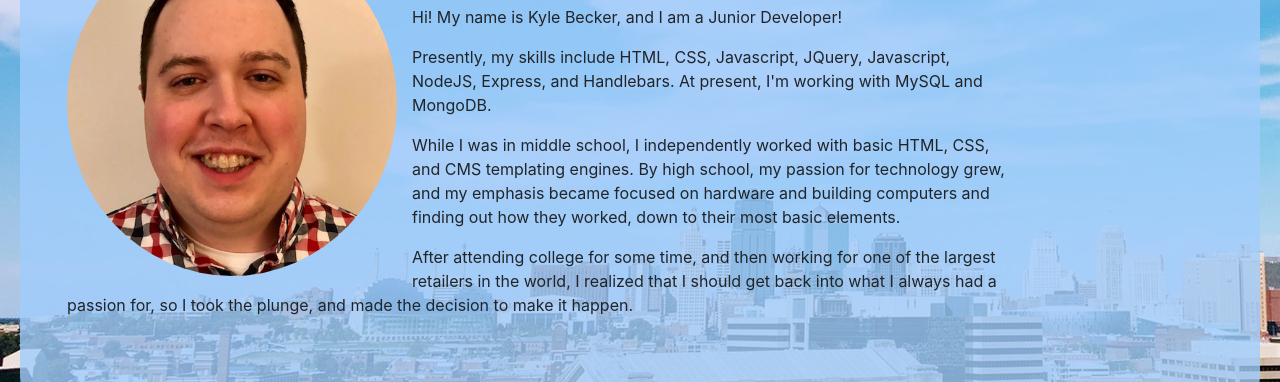
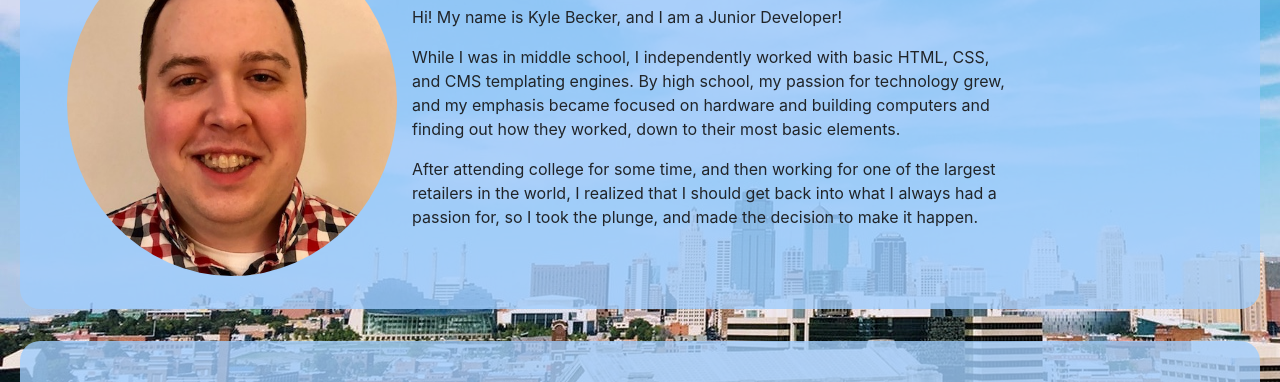
Before and after one commit to kmbecker/kmbecker.github.io, a plain HTML site: page index.html in a window 1280 px wide. Shown: the part 291-673 px from the top of the page. Drawn offline with nearby package versions, Linux system fonts and the light colour scheme.

Commit message:
updated about me

```diff
--- a/index.html
+++ b/index.html
@@ -51,9 +51,6 @@
 	<div class="col-md-10">
 	 	<h2 class="display-4">Junior Developer</h2>
   		<p>	Hi! My name is Kyle Becker, and I am a Junior Developer!</p>
-  		<p>	Presently, my skills include HTML, CSS, Javascript, JQuery, Javascript, NodeJS,
-  			Express, and Handlebars. At present, I'm working with MySQL and MongoDB.</p>
-
   		<p>
 			While I was in middle school, I independently worked with basic HTML, CSS, and CMS
 			templating engines. By high school, my passion for technology grew, and my emphasis became
```
